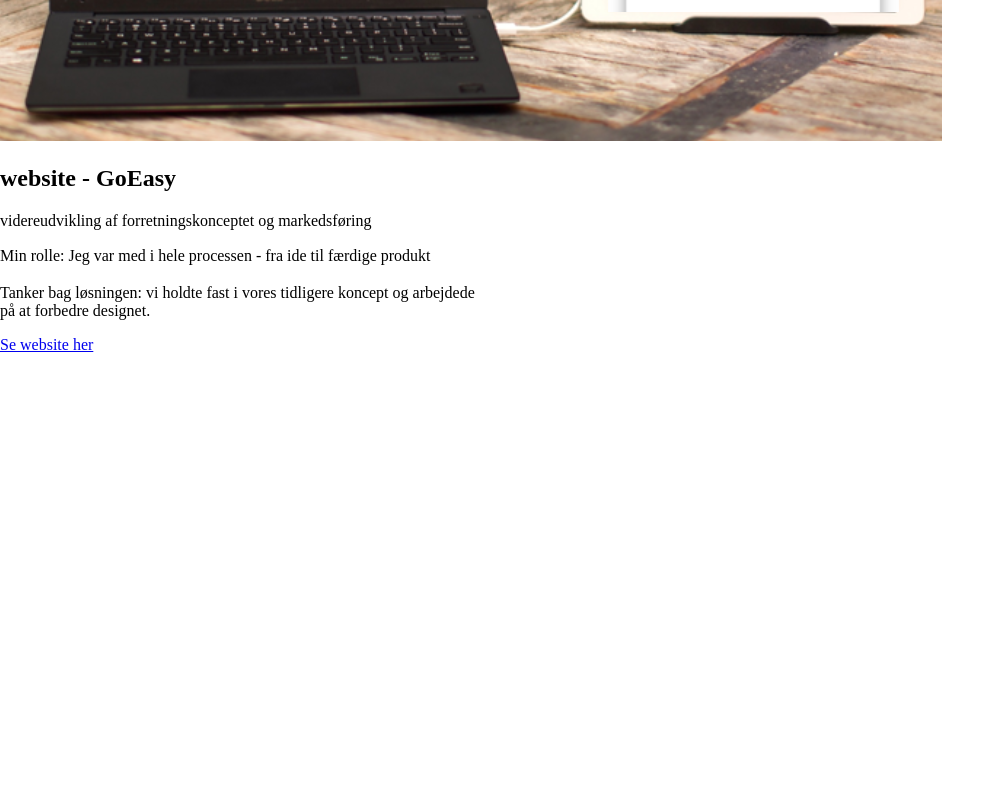
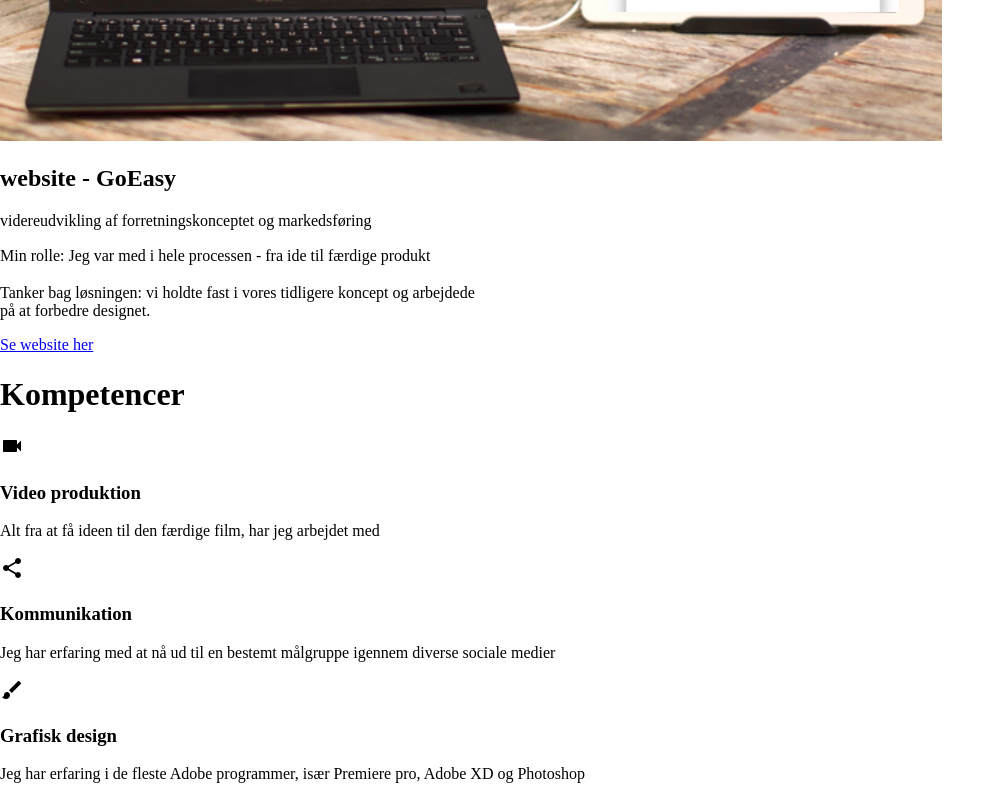
Before and after one commit to julie899/Eksamensprojekt, a plain HTML site: page index.html in a window 1280 px wide. Shown: the part 5165-5965 px from the top of the page, without its empty margins (0-1005 px from the left). Before the commit the page ends 5520 px from the top, so only its background shows below. Drawn offline with Linux system fonts and the light colour scheme.

Commit message:
lavet kompetence afsnittet

```diff
--- a/index.html
+++ b/index.html
@@ -112,5 +112,48 @@
         </div>
     </div>
 </section>
+<!--kompetencer afsnit -->
+<section>
+    <div class="inner">
+        <div class="text">
+            <h1>Kompetencer</h1>
+        </div>
+        <div class="container">
+            <div class="skill-box">
+                <div class="skill-title">
+                    <div class="img">
+                        <span class="material-icons skill-icon">
+                            videocam
+                            </span>
+                    </div>
+                    <h3>Video produktion</h3>
+                </div>
+                <p class="text-color">Alt fra at få ideen til den færdige film, har jeg arbejdet med</p>
+            </div>
+            <div class="skill-box">
+                <div class="skill-title">
+                    <div class="img">
+                        <span class="material-icons skill-icon">
+                            share
+                            </span>
+                    </div>
+                    <h3>Kommunikation</h3>
+                </div>
+                <p>Jeg har erfaring med at nå ud til en bestemt målgruppe igennem diverse sociale medier</p>
+            </div>
+            <div class="skill-box">
+                <div class="skill-title">
+                    <div class="img">
+                        <span class="material-icons skill-icon">
+                            brush
+                            </span>
+                    </div>
+                    <h3>Grafisk design</h3>
+                </div>
+                <p>Jeg har erfaring i de fleste Adobe programmer, især Premiere pro, Adobe XD og Photoshop</p>
+            </div>
+        </div>
+    </div>
+</section>
 </body>
 </html>
```
Also changed, not shown: billeder/julie-dahl.jpg (renamed from billeder/julie dahl.jpg).
